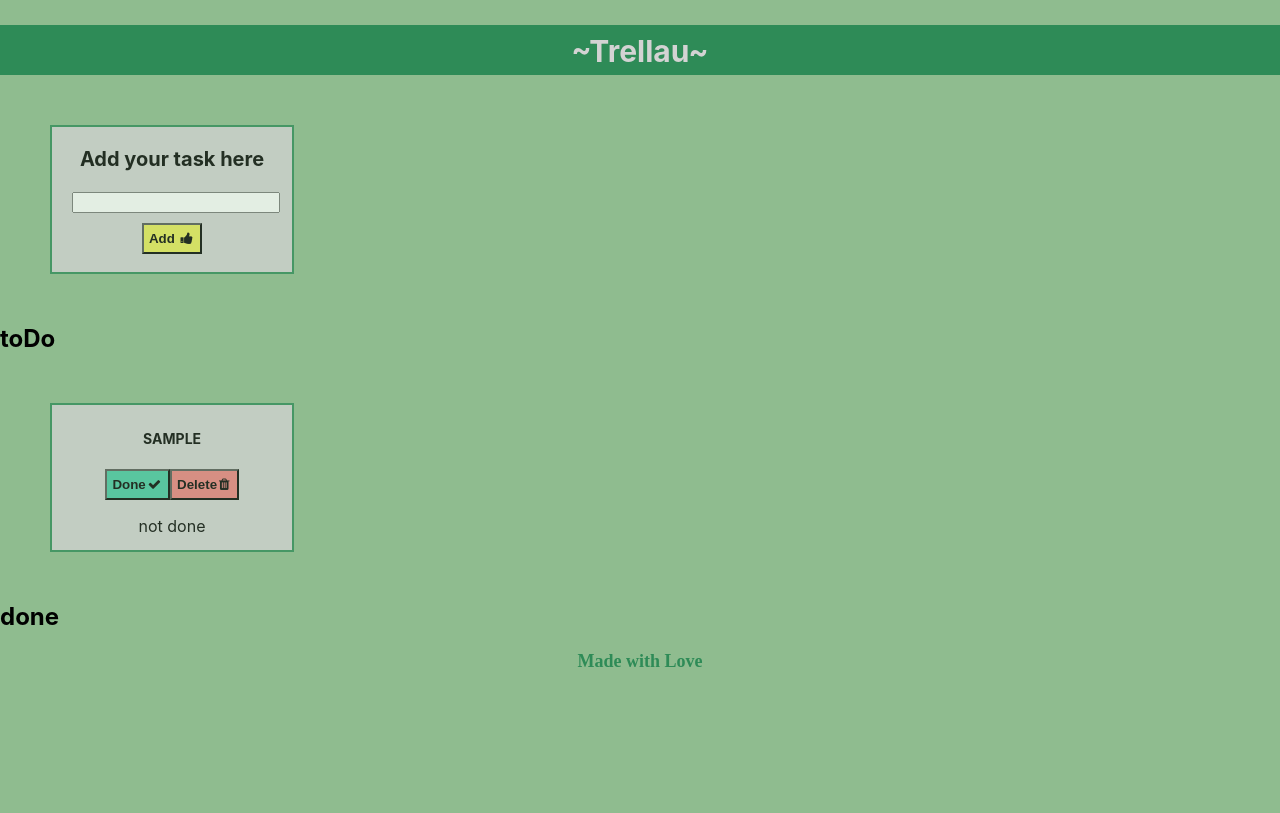
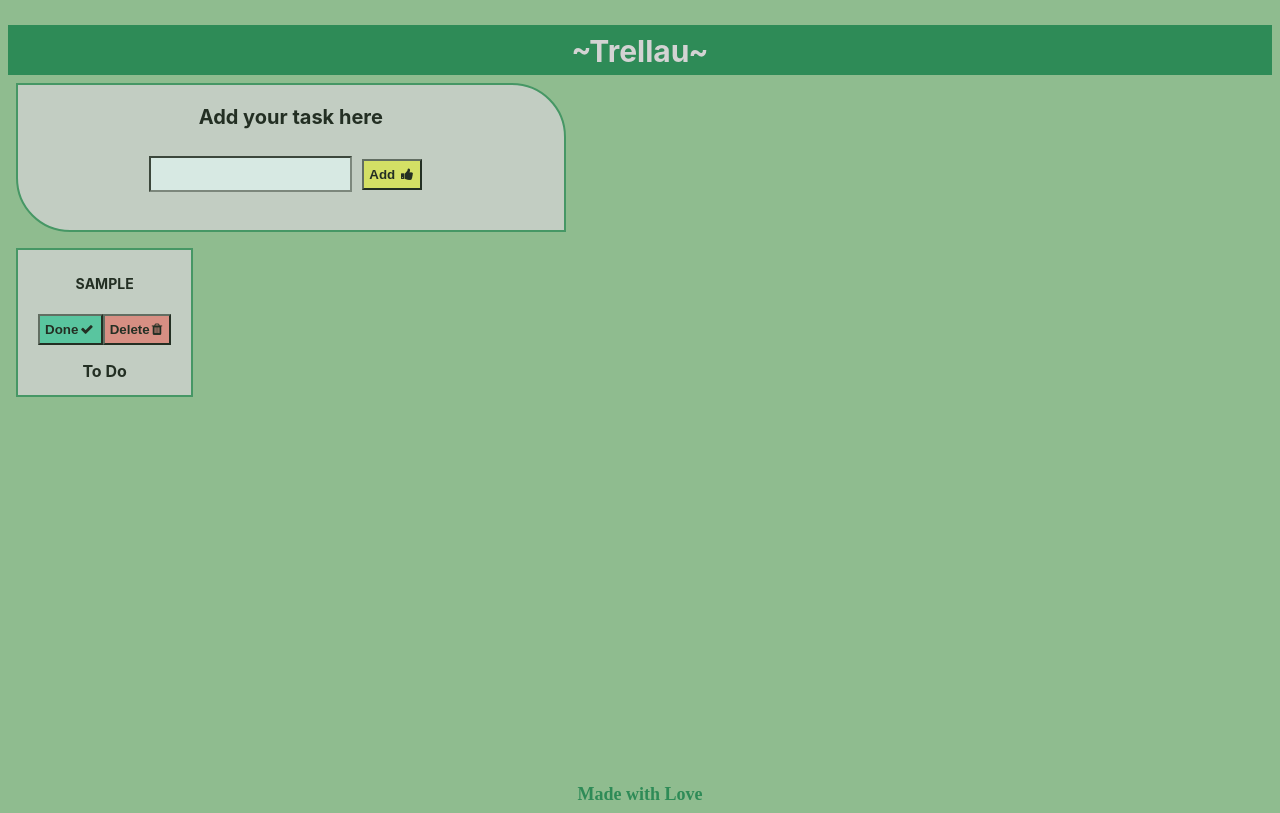
Before and after one commit to LauraBas/Trellau, a React (Create React App) app: page / in a window 1280 px wide. Both pictures are taken after typing "Sample" into the empty fields and a click on the button "Add". Built offline with nearby package versions, Linux system fonts and the light colour scheme.

Commit message:
add styles and delete done button when is done

```diff
--- a/src/AddTasks.css
+++ b/src/AddTasks.css
@@ -1,14 +1,16 @@
 
 .container {
-    width: 200px;
+    width: 40%;
     height: 125px;
     border: 2px solid seagreen;
     background-color: lightgrey;
     opacity: 75%;
     padding: 20px;
     padding-top: 0px;
-    margin: 50px;
+    margin: 8px;
     text-align: center;
+    border-bottom-left-radius: 54px;
+    border-top-right-radius: 54px;
 }
 
 .add {
@@ -26,7 +28,9 @@
 }
 
 .input {
-    width: 200px;
+    width: 195px;
+    height: 30px;
+    background-color: aliceblue;
 
 }
 
--- a/src/App.css
+++ b/src/App.css
@@ -1,6 +1,8 @@
 body {
 
     background-color: darkseagreen;
+    margin: 8px;
+
 }
 
 nav {
--- a/src/App.js
+++ b/src/App.js
@@ -11,7 +11,7 @@ class App extends Component {
             idCounter: 0
         }
         this.addTask = this.addTask.bind(this);
-        this.onRemove= this.onRemove.bind(this);
+        this.onRemove = this.onRemove.bind(this);
         this.onDone = this.onDone.bind(this);
     }
 
@@ -27,17 +27,19 @@ class App extends Component {
         const id = this.generateId();
         const obj = {todo: str, id: id, done: false}
         temp.push(obj)
-         this.setState({tasks: [...temp]})
+        this.setState({tasks: [...temp]})
     }
+
     onRemove(id) {
         function filterTaskNotWithThisId(task) {
-                return task.id !== id
+            return task.id !== id
         }
 
         this.setState({
             tasks: this.state.tasks.filter(filterTaskNotWithThisId)
         })
     }
+
     onDone(id) {
         let temp = [...this.state.tasks];
         let task = temp.find((t) => id === t.id);
@@ -52,8 +54,17 @@ class App extends Component {
                     <h1 className="title">~Trellau~</h1>
                 </nav>
                 <AddTasks addTask={this.addTask}/>
-                <TaskList title="toDo" tasks={this.state.tasks.filter((task) => !task.done )} onRemove={this.onRemove} onDone={this.onDone}/>
-                <TaskList title="done" tasks={this.state.tasks.filter((task) => task.done )} onRemove={this.onRemove} onDone={this.onDone}/>
+                <div className="subcontainer">
+                    <div className="hacer">
+                        <TaskList tasks={this.state.tasks.filter((task) => !task.done)} onRemove={this.onRemove}
+                                  onDone={this.onDone}/>
+                    </div>
+
+                    <div className= "hecho">
+                        <TaskList tasks={this.state.tasks.filter((task) => task.done)} onRemove={this.onRemove}
+                                  onDone={this.onDone}/>
+                    </div>
+                </div>
                 <footer id="chau">Made with Love</footer>
             </div>
         );
--- a/src/NewTask.css
+++ b/src/NewTask.css
@@ -7,32 +7,84 @@
 
 .task {
 
-    width: 200px;
+
     height: 125px;
     border: 2px solid seagreen;
     background-color: lightgrey;
     opacity: 75%;
     padding: 20px;
     padding-top: 0px;
-    margin: 50px;
+    margin: 8px;
     text-align: center;
 
 }
-.delete{
+
+.delete {
     background-color: lightcoral;
     font-weight: bolder;
     padding: 5px;
 }
-.done{
+
+.done {
     font-weight: bolder;
     padding: 5px;
     background-color: #48c9a5;
 
 }
-i{
+
+i {
     padding: 2px;
 }
-.titleTask{
+
+.titleTask {
     font-weight: bolder;
     font-variant: all-small-caps;
 }
+
+.state {
+    font-weight: bolder;
+
+}
+
+.subcontainer {
+    display: flex;
+    flex-direction: row;
+
+}
+
+.hacer {
+    align-content: flex-start;
+    flex-grow: 5;
+    display: flex;
+    flex-wrap: wrap;
+    height: 34rem;
+    flex-direction: column;
+    overflow-x: scroll;
+}
+
+::-webkit-scrollbar {
+    width: 15px;
+    height: 5px;
+}
+
+::-webkit-scrollbar-thumb {
+    background-color: #e1e187;
+}
+
+.hecho {
+    align-content: flex-start;
+    flex-grow: 0;
+    flex-wrap: wrap;
+    height: 34rem;
+    overflow-y: scroll;
+
+
+}
+::-webkit-scrollbar {
+    width: 5px;
+    height: 5px;
+}
+
+::-webkit-scrollbar-thumb {
+    background-color: #e1e187;
+}
--- a/src/TaskItem.js
+++ b/src/TaskItem.js
@@ -27,13 +27,15 @@ class TaskItem extends React.Component {
         return (
             <div className="task">
                 <p className="titleTask">{this.props.task.todo}</p>
-                <button onClick={this.done} className="done">Done
-                    <i className="fa fa-check"></i>
-                </button>
+                { !this.props.task.done &&
+                    <button onClick={this.done} className="done">Done
+                        <i className="fa fa-check"></i>
+                    </button>
+                }
                 <button onClick={this.remove} className="delete">Delete
                     <i className="fa fa-trash"></i>
                 </button>
-                <p>{this.props.task.done ? "done" : "not done"}</p>
+                <p className="state"> {this.props.task.done ? "Done" : "To Do"}</p>
             </div>
         );
     }
--- a/src/TaskList.js
+++ b/src/TaskList.js
@@ -4,10 +4,9 @@ import "./NewTask.css";
 
 const TaskList = (props) => {
     return (
-        <div>
-            <h2>{props.title}</h2>
+        <React.Fragment>
             {props.tasks.map(task => <TaskItem onDone={props.onDone} onRemove={props.onRemove} key={task.id} task={task}/>)}
-        </div>
+        </React.Fragment>
     );
 };
 
```
